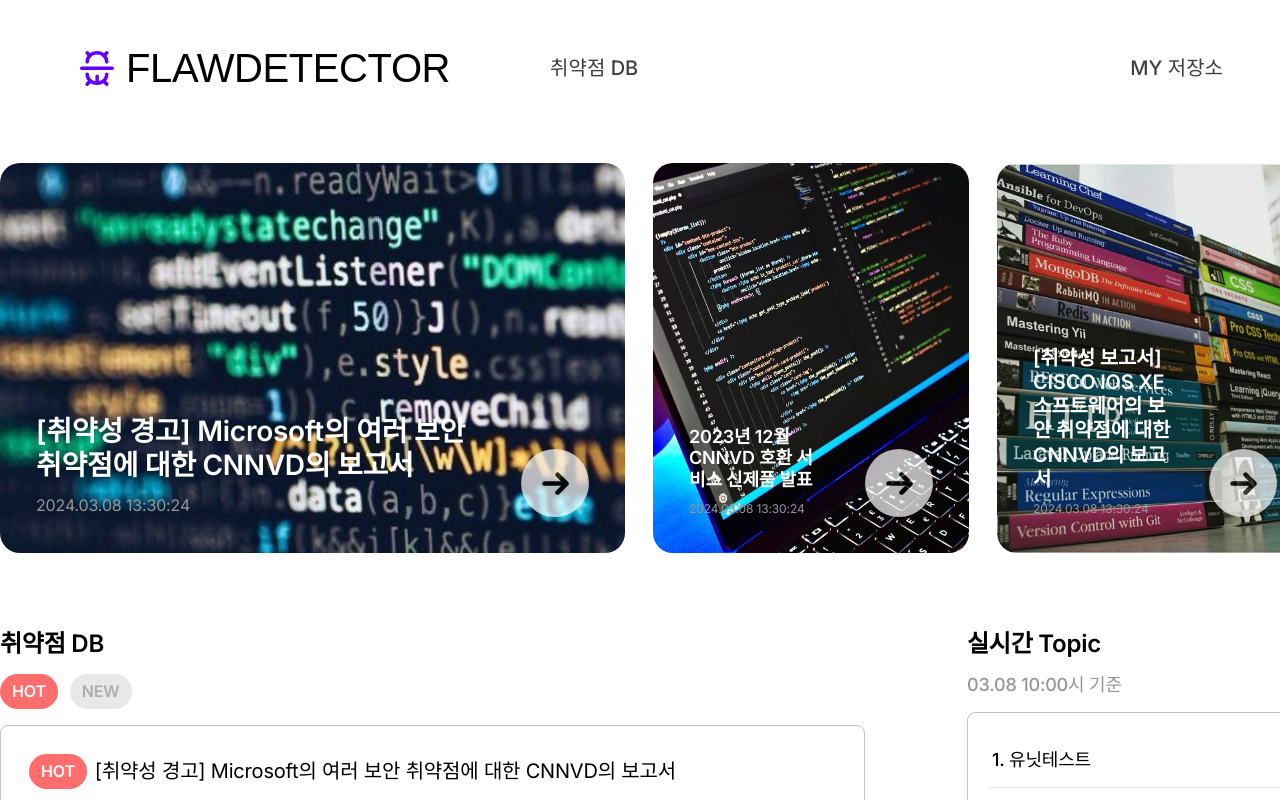
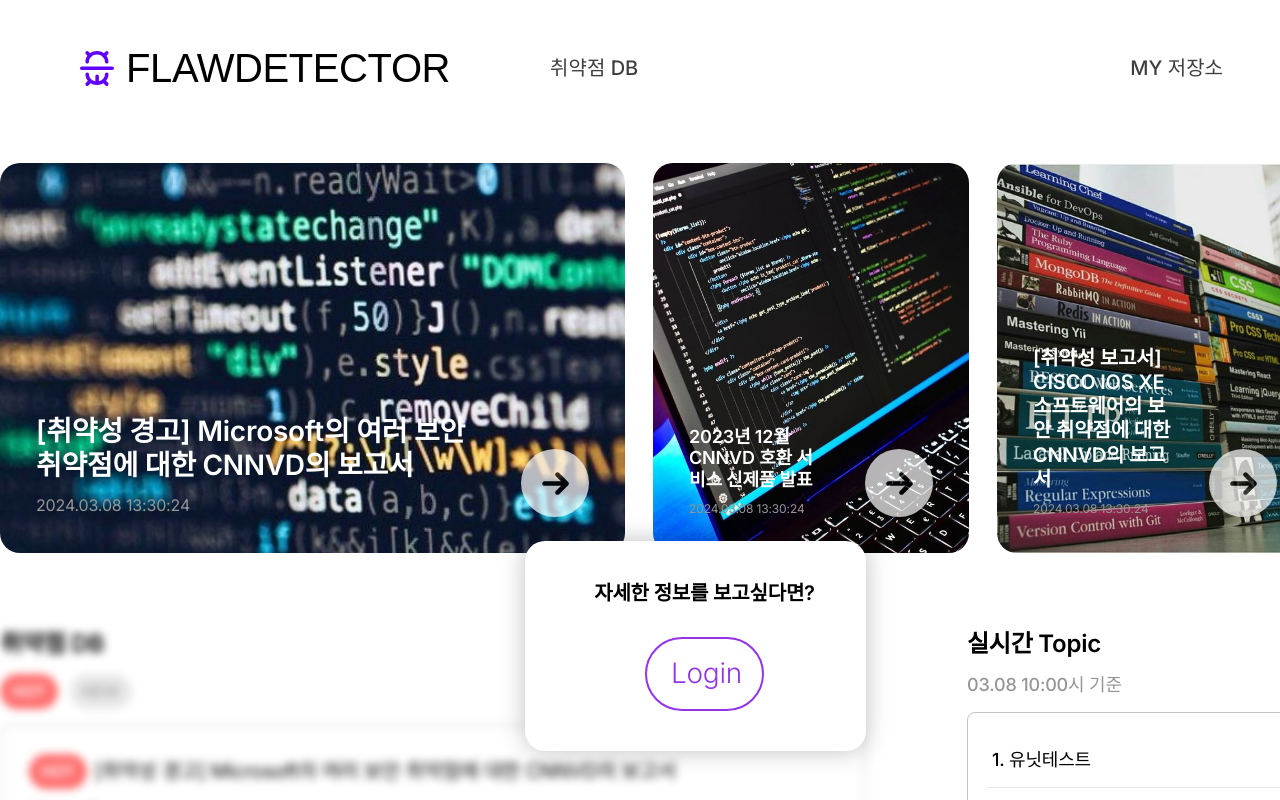
Before and after one commit to luc7yvicky/flaw-detector, a Next.js app: page /vulnerability-db in a window 1280 px wide. Shown: the top 800 px of the page. Built offline with nearby package versions, Linux system fonts and the light colour scheme; a web font is replaced by a local one.

Commit message:
Feat : Modal 컴포넌트 추가

```diff
--- a/src/app/vulnerability-db/page.tsx
+++ b/src/app/vulnerability-db/page.tsx
@@ -20,7 +20,9 @@ import { Label } from "@/components/ui/Label";
 import Pagination from "@/components/ui/Pagination";
 import { Ranking } from "@/components/ui/Ranking";
 import { cn } from "@/lib/utils";
-import { useState } from "react";
+import { useEffect, useState } from "react";
+import clsx from "clsx";
+import Modal from "@/components/ui/Modal";
 
 const vulnerabilityDBDatas = [
   {
@@ -71,12 +73,29 @@ export default function VulnerabilityDBPage() {
   const startPage = (currentGroup - 1) * pagesPerGroup + 1;
   const endPage = Math.min(startPage + pagesPerGroup - 1, totalPages);
 
+  const [isLoginModalOpen, setIsLoginModalOpen] = useState(false);
+  const [isLoggedIn, setIsLoggedIn] = useState(false);
+  const openLoginModal = () => setIsLoginModalOpen(true);
+  const closeLoginModal = () => setIsLoginModalOpen(false);
+
+  useEffect(() => {
+    const checkLoginStatus = async () => {
+      const userLoggedIn = false; // 추후에 서버로 받아오도록 변경
+      setIsLoggedIn(userLoggedIn);
+
+      if (!userLoggedIn) {
+        openLoginModal();
+      }
+    };
+    checkLoginStatus();
+  }, []);
+
   return (
     <div className="mx-auto mb-[1.188rem] mt-[1.688rem] flex w-[82.063rem] flex-col gap-[4.75rem]">
       <CardContainer />
       <div className="flex gap-[6.375rem]">
         {/* 취약점 DB */}
-        <VulnerabilityDB />
+        <VulnerabilityDB isLoggedIn={isLoggedIn} />
         {/* 실시간 Topic */}
         <RealTimeTopic />
       </div>
@@ -89,6 +108,11 @@ export default function VulnerabilityDBPage() {
           setCurrentPage={setCurrentPage}
         />
       </div>
+      <Modal
+        variant="login"
+        isOpen={isLoginModalOpen}
+        onClose={closeLoginModal}
+      />
     </div>
   );
 }
@@ -175,9 +199,13 @@ function CardContainer() {
   );
 }
 
-function VulnerabilityDB() {
+function VulnerabilityDB({ isLoggedIn }: { isLoggedIn: boolean }) {
   return (
-    <section>
+    <section
+      className={clsx("relative", {
+        "blur-sm filter": !isLoggedIn,
+      })}
+    >
       <h2 className="text-2xl font-semibold leading-[1.816rem] tracking-[-0.01em]">
         취약점 DB
       </h2>
--- /dev/null
+++ b/src/components/ui/Modal.tsx
@@ -0,0 +1,126 @@
+import clsx from "clsx";
+import { IconBug, IconRoundedDoc } from "./Icons";
+import Button from "./Button";
+
+type ModalProps = {
+  variant: "selectFile" | "processing" | "login";
+  isOpen: boolean;
+  onClose: () => void;
+};
+
+export default function Modal({ variant, isOpen, onClose }: ModalProps) {
+  if (!isOpen) return null;
+
+  //공통 스타일
+  const baseModalStyles = "relative bg-white rounded-[1.25rem]";
+
+  //variant별 스타일 적용
+  const modalStyles = clsx({
+    "w-[42.875rem] h-[29.875rem] p-[3rem] gap-[2.5rem]":
+      variant === "selectFile",
+    "w-[26.688rem] h-[24.063rem] top-[13.188rem] left-[3.5rem] p-[3rem] gap-[3.313rem] ":
+      variant === "processing",
+    "w-[21.313rem] h-[13.125rem] top-[15.375rem] left-[3.438rem] p-[2.5rem_3.75rem] gap-[2rem] rounded-[1.25rem] shadow-[0_0_1.55rem_rgba(0,0,0,0.25)]":
+      variant === "login",
+  });
+
+  //variant별 콘텐츠 렌더링
+  const renderContent = () => {
+    switch (variant) {
+      case "selectFile":
+        return (
+          <>
+            <h2 className="mb-10 text-center text-2xl font-normal leading-[1.816rem] tracking-[-0.01em]">
+              선택된 파일을 검사하시겠습니까?
+            </h2>
+            {[...Array(5)].map((_, ulIndex) => (
+              <ul
+                key={ulIndex}
+                className={clsx(
+                  "h-11 w-[36.875rem] border border-b border-[#bcbcbc] p-[0.625rem]",
+                  {
+                    "rounded-t-lg": ulIndex === 0,
+                    "rounded-b-lg": ulIndex === 4,
+                  },
+                )}
+              >
+                <li className="flex items-center justify-between">
+                  <div className="flex items-center">
+                    <IconRoundedDoc className="mr-[0.625rem]" />
+
+                    <div className="font-medium">file name</div>
+                  </div>
+                  <div className="text-xs font-normal leading-[0.907rem] tracking-[-0.01em] text-[#9E9E9E]">
+                    file sub title
+                  </div>
+
+                  <div className="text-xs leading-[0.907rem] tracking-[-0.01em] text-[#9E9E9E]">
+                    4 months ago
+                  </div>
+                </li>
+              </ul>
+            ))}
+            <div className="mt-10 flex justify-center space-x-4">
+              <button
+                className="flex h-[3.313rem] w-[5.75rem] items-center justify-center gap-[0.625rem] rounded-xl border border-[#6100FF] p-[0.75rem_1.5rem] text-[#6100FF]"
+                onClick={onClose}
+              >
+                닫기
+              </button>
+              {/* 임시버튼 */}
+              <button className="h-[3.313rem] w-[8.5rem] gap-[0.625rem] rounded-xl bg-primary-500 p-[0.75rem_1.5rem] text-white">
+                검사하기
+              </button>
+            </div>
+          </>
+        );
+      case "processing":
+        return (
+          <>
+            <div className="flex h-full flex-col items-center justify-center gap-[3.313rem] text-center">
+              <IconBug width="106" height="109" />
+              <div className="h-[7.938rem] w-[22.688rem] gap-[2.375rem]">
+                <h2 className="mb-[2.375rem] text-[1.5rem] font-semibold leading-[1.816rem] tracking-[-0.01em] text-gray-dark">
+                  소스코드 취약점 분석중
+                </h2>
+                <p className="h-[3.75rem] text-center text-[1.25rem] font-medium leading-[1.875rem] tracking-[-0.01em] text-gray-default">
+                  AI 플로디텍터가 문제를 분석중입니다.
+                  <br />
+                  코드가 많을수록 처리시간이 길어집니다.
+                </p>
+              </div>
+            </div>
+          </>
+        );
+      case "login":
+        return (
+          <>
+            <div className="flex w-[15rem] flex-col items-center justify-center text-center">
+              <h2 className="mb-8 h-6 w-[15rem] text-[1.25rem] font-semibold leading-[1.512rem] tracking-[-0.01em]">
+                자세한 정보를 보고싶다면?
+              </h2>
+              {/* 임시버튼 */}
+              <button className="h-[4.625rem] w-[7.438rem] rounded-[999px] border-2 border-purple-600 p-[1rem_1.5rem] text-[1.75rem] font-light leading-[2.118rem] tracking-[-0.01em] text-purple-600">
+                Login
+              </button>
+            </div>
+          </>
+        );
+      default:
+        return null;
+    }
+  };
+
+  return (
+    <div
+      className={clsx("fixed inset-0 z-50 flex items-center justify-center", {
+        "bg-black bg-opacity-50": variant === "processing",
+        "bg-transparent": variant !== "processing",
+      })}
+    >
+      <div className={`${baseModalStyles} ${modalStyles}`}>
+        {renderContent()}
+      </div>
+    </div>
+  );
+}
```
